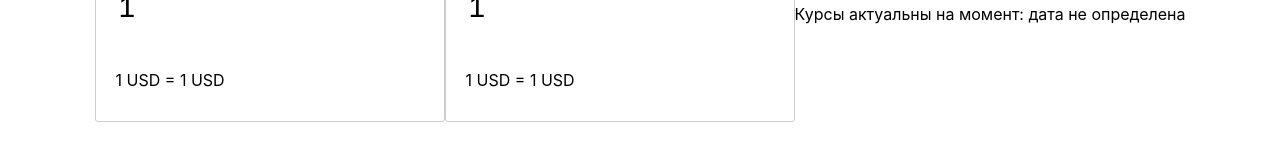
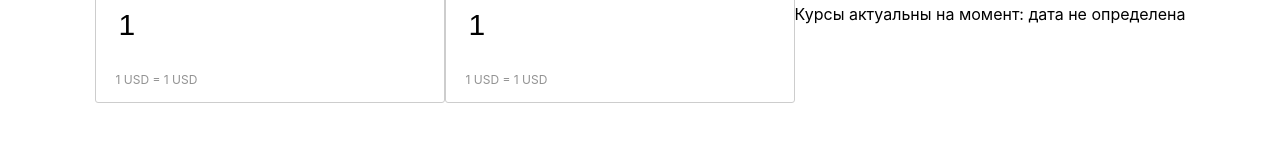
Before and after one commit to Avellow/Currency-Converter, a React (Create React App) app: page / in a window 1280 px wide. Shown: the part 186-346 px from the top of the page. Built offline with nearby package versions, Linux system fonts and the light colour scheme; no server answers.

Commit message:
feature стилизовать информацию о курсе

```diff
--- a/src/components/RateInfo/RateInfo.js
+++ b/src/components/RateInfo/RateInfo.js
@@ -1,4 +1,5 @@
 import React from "react";
+import style from './RateInfo.module.scss'
 
 const RateInfo = (props) => {
     const {
@@ -9,7 +10,9 @@ const RateInfo = (props) => {
 
     return (
         <div>
-            <p>{`1 ${mainCurrency} = ${rate} ${secondaryCurrency}`}</p>
+            <p className={ style.subtitle }>
+                {`1 ${mainCurrency} = ${rate} ${secondaryCurrency}`}
+            </p>
         </div>
     )
 }
--- /dev/null
+++ b/src/components/RateInfo/RateInfo.module.scss
@@ -0,0 +1,5 @@
+.subtitle {
+  color: rgba(119, 119, 119, 0.8);
+  font-size: 12px;
+  margin: 0;
+}
```
